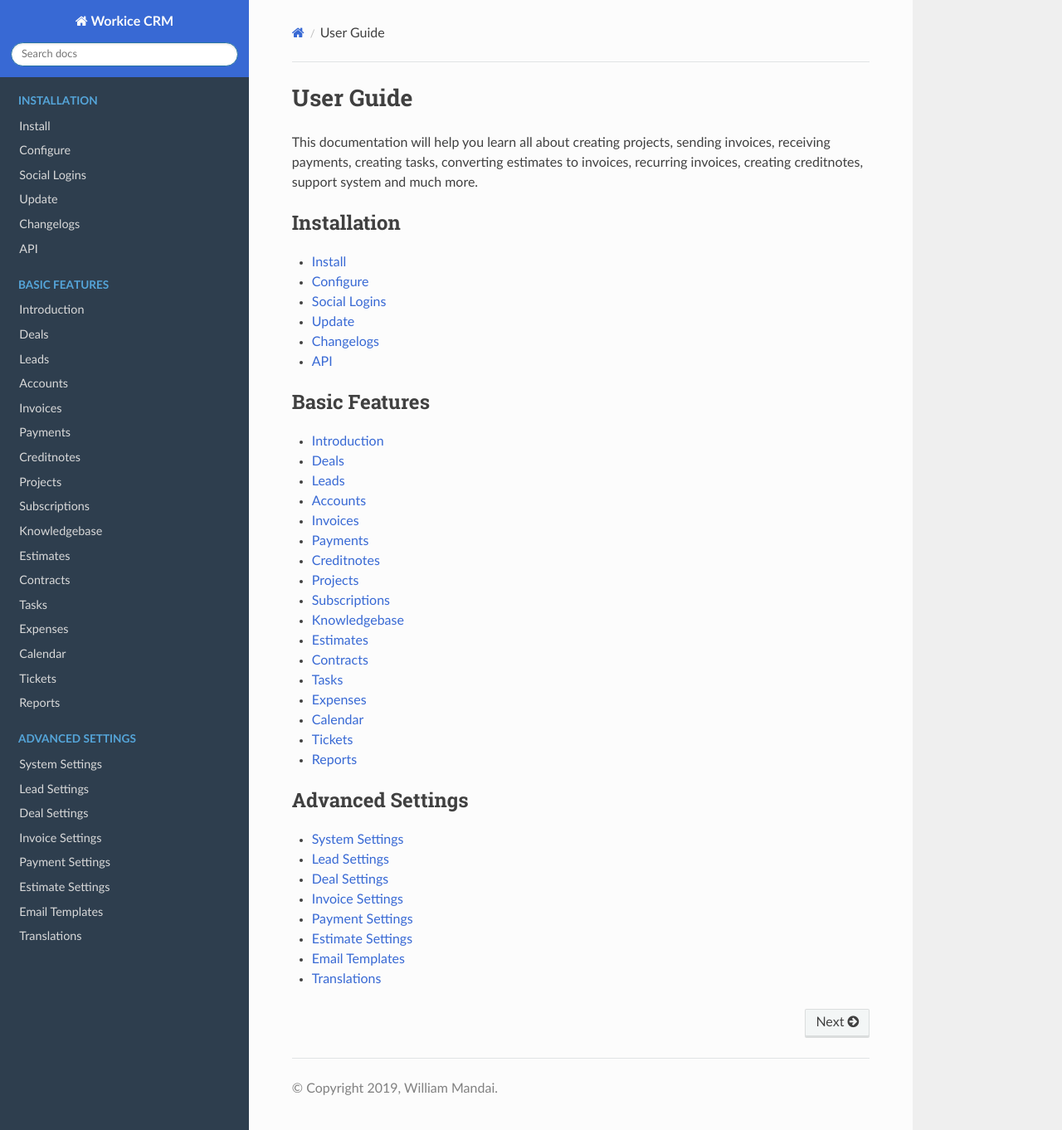
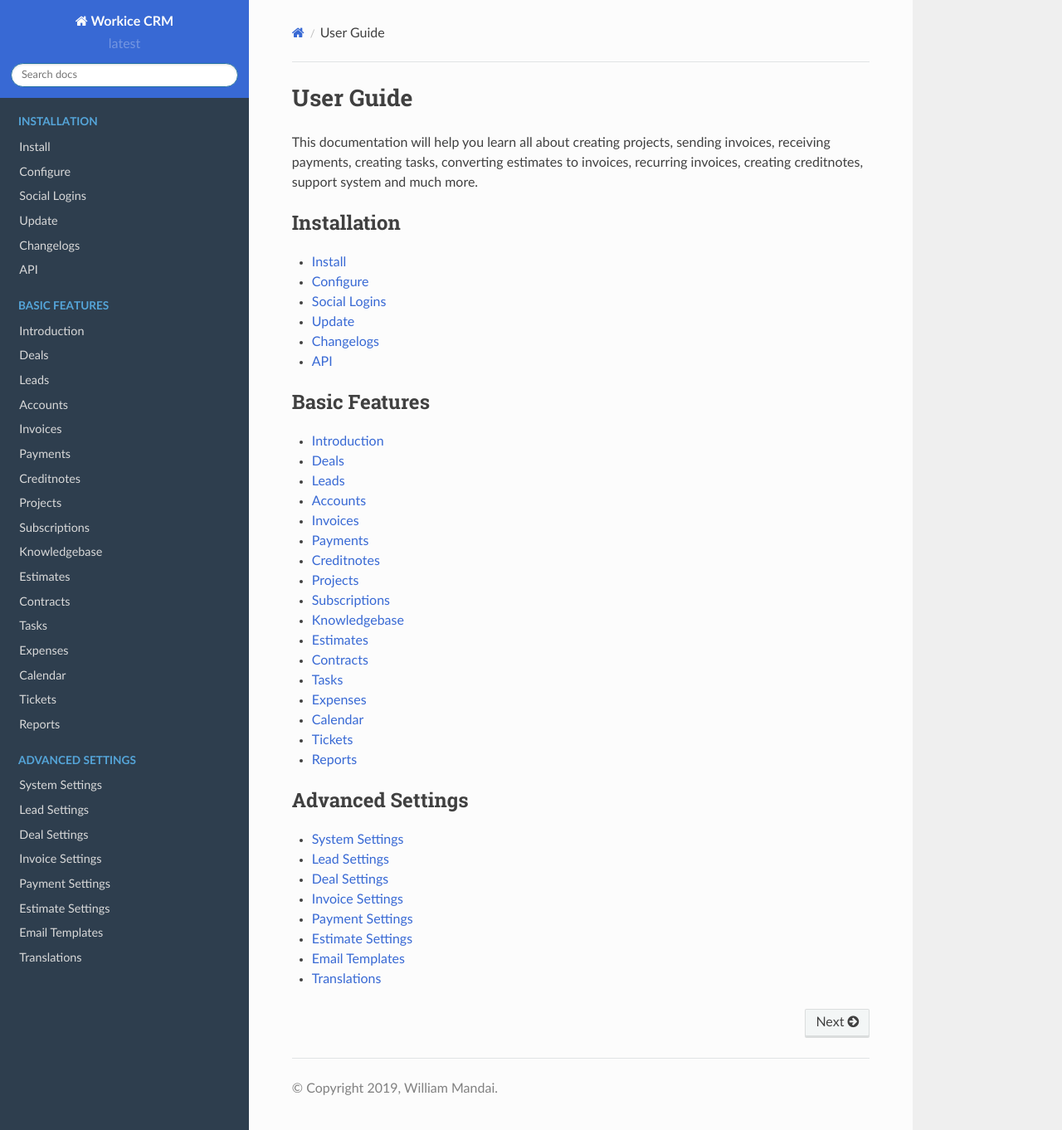
Before and after one commit to wmandai/workice-docs, a Sphinx documentation site: the page built from docs/source/index.rst, in a window 1280 px wide and 1362 px high. Shown: the whole window at 83% size. Built offline with Sphinx 7.4.7 and the Read the Docs theme 2.0.0, drawn with Linux system fonts in a browser that asks for light colours.

Commit message:
Added version number

```diff
--- a/docs/source/conf.py
+++ b/docs/source/conf.py
@@ -24,9 +24,11 @@ copyright = u'2019, William Mandai'
 author = u'William Mandai'
 
 # The short X.Y version
-version = u''
+version = u'latest'
 # The full version, including alpha/beta/rc tags
-release = u'v2'
+release = u'latest'
+
+language = 'en'
 
 
 # -- General configuration ---------------------------------------------------
```
